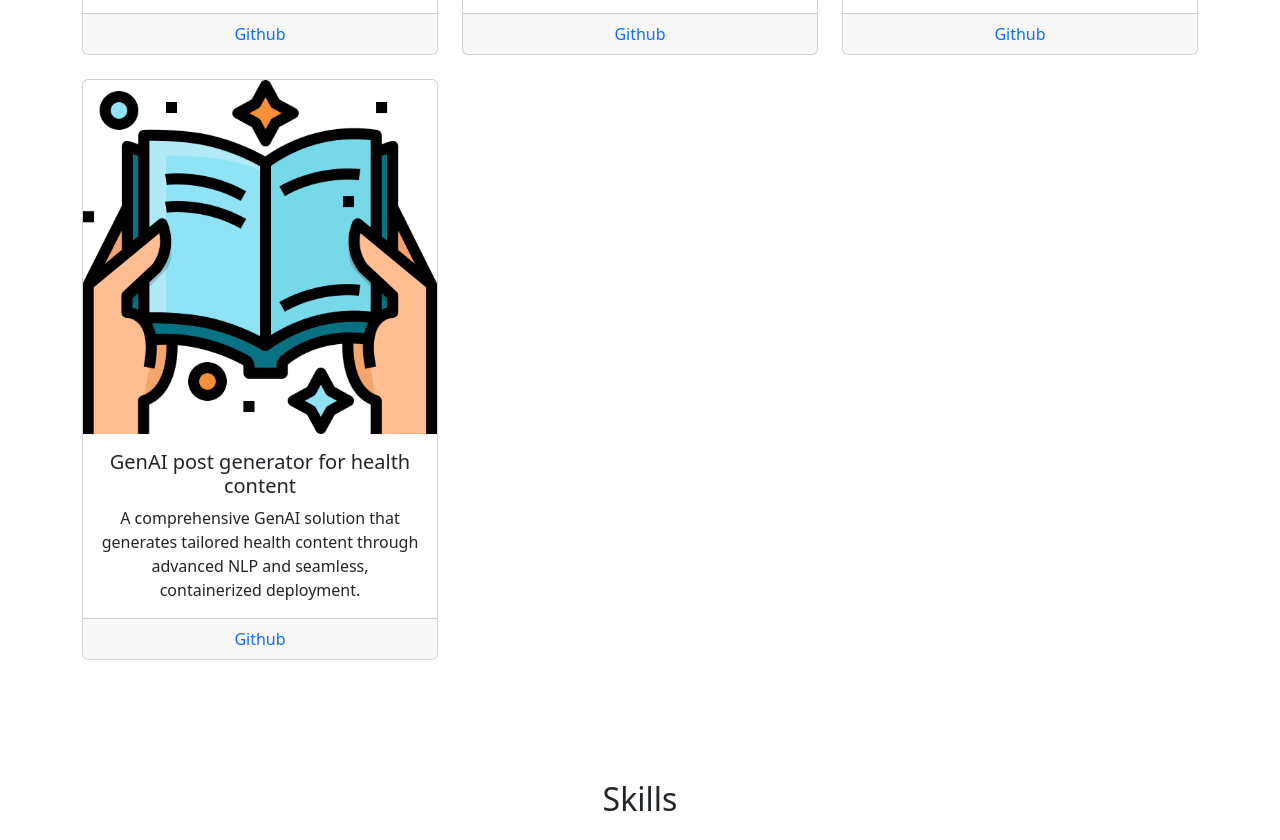
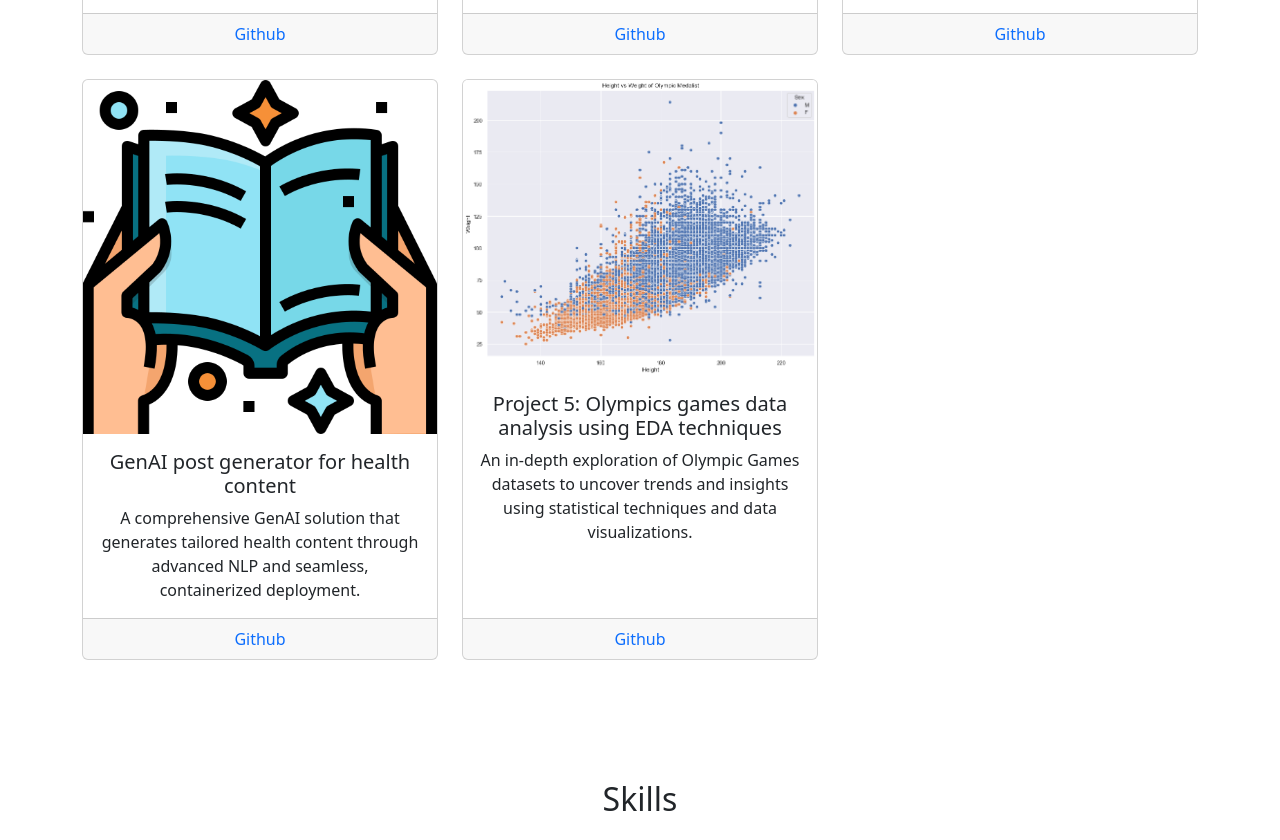
Before and after one commit to asadkhan5456/asadkhan5456.github.io, a plain HTML site: page index.html in a window 1280 px wide. Shown: the part 2086-2926 px from the top of the page. Drawn offline with nearby package versions, Linux system fonts and the light colour scheme; files whose address does not match are found by name.

Commit message:
Update index.html

```diff
--- a/index.html
+++ b/index.html
@@ -228,6 +228,21 @@
             </div>
           </div>
         </div>
+        <!-- Project 5 -->
+        <div class="col-md-4 mb-4">
+          <div class="card h-100">
+            <img src="images/projects/5.png" class="card-img-top" alt="Project 5">
+            <div class="card-body">
+              <h5 class="card-title" data-i18n="projects.project5.title">Project 2: Olympics games data analysis using EDA techniques</h5>
+              <p class="card-text" data-i18n="projects.project5.desc">
+                An in-depth exploration of Olympic Games datasets to uncover trends and insights using statistical techniques and data visualizations.
+              </p>
+            </div>
+            <div class="card-footer">
+              <a href="https://github.com/asadkhan5456/Olympics-Game-Data-Analysis" class="text-decoration-none" data-i18n="projects.project5.linkText2">Github</a>
+            </div>
+          </div>
+        </div>
       </div>
     </div>
   </section>
@@ -429,6 +444,11 @@
         title: "GenAI post generator for health content",
         desc: "A comprehensive GenAI solution that generates tailored health content through advanced NLP and seamless, containerized deployment.",
         linkText2: "Github"
+      },
+      project5: {
+        title: "Project 5: Olympics games data analysis using EDA techniques",
+        desc: "An in-depth exploration of Olympic Games datasets to uncover trends and insights using statistical techniques and data visualizations.",
+        linkText2: "Github"
       }
     },
     skills: {
@@ -507,6 +527,11 @@
         title: "GenAI-Beitragsgenerator für Gesundheitsinhalte",
         desc: "Eine umfassende GenAI-Lösung, die maßgeschneiderte Gesundheitsinhalte durch fortschrittliche NLP und nahtlose, containerisierte Bereitstellung generiert.",
         linkText2: "Github"
+    },
+    project5: {
+        title: "Projekt 3: Datenanalyse der Olympischen Spiele mit EDA-Techniken",
+        desc: "Eine eingehende Untersuchung von Datensätzen zu den Olympischen Spielen, um mithilfe von statistischen Techniken und Datenvisualisierungen Trends und Erkenntnisse aufzudecken.",
+        linkText2: "Github"
     }
 },
     skills: {
```
